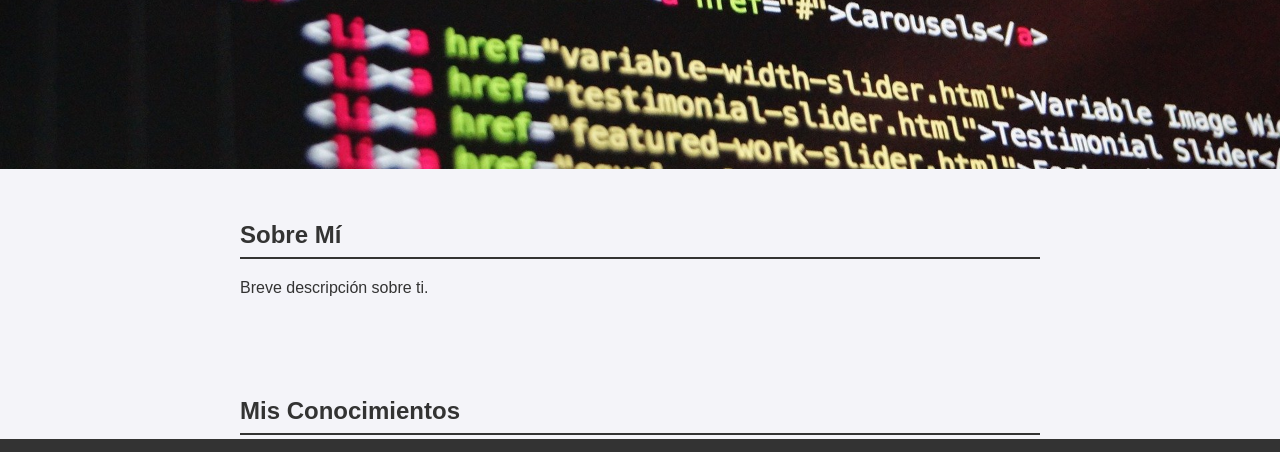
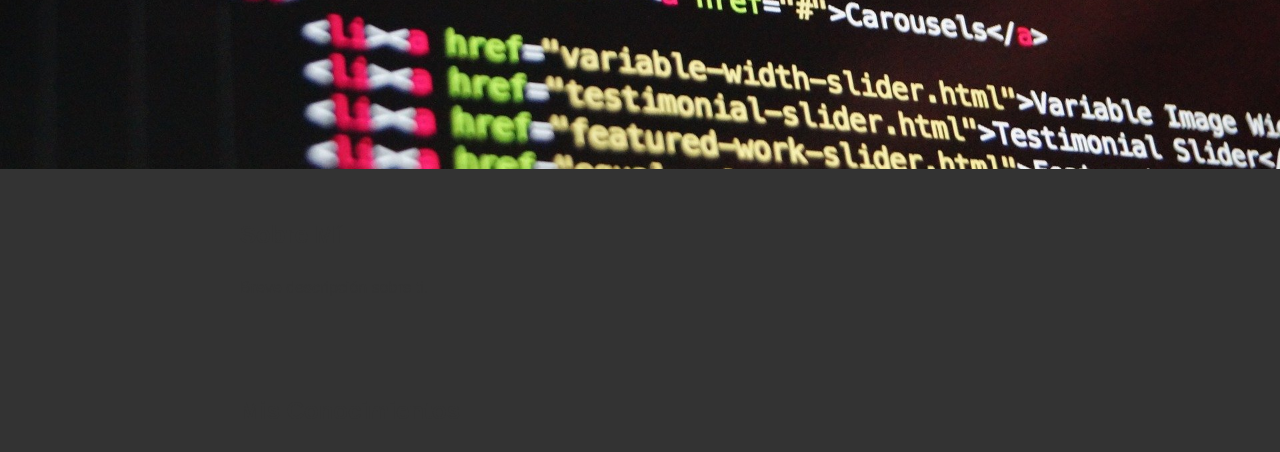
Before and after one commit to xago02/mlunalo, a plain HTML site: page index.html in a window 1280 px wide. Shown: the part 311-763 px from the top of the page. Drawn offline with Linux system fonts and the light colour scheme.

Commit message:
Update Portafolio.css

```diff
--- a/Portafolio.css
+++ b/Portafolio.css
@@ -10,7 +10,7 @@ body {
     font-family: 'Arial', sans-serif;
     margin: 0;
     padding: 0;
-    background-color: #f4f4f9;
+    background-color: #333;
     color: #333;
     padding-top: 80px;
 }
```
